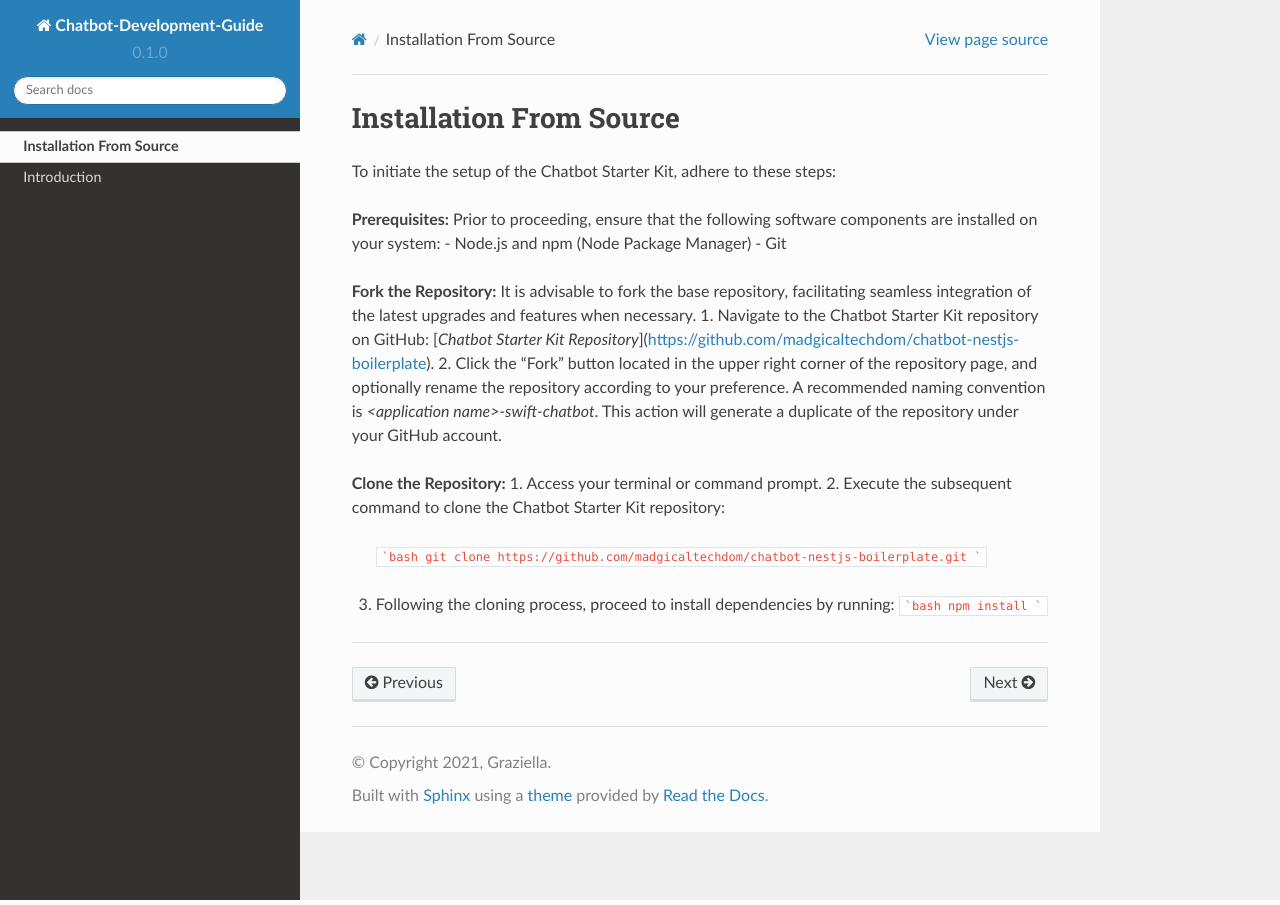
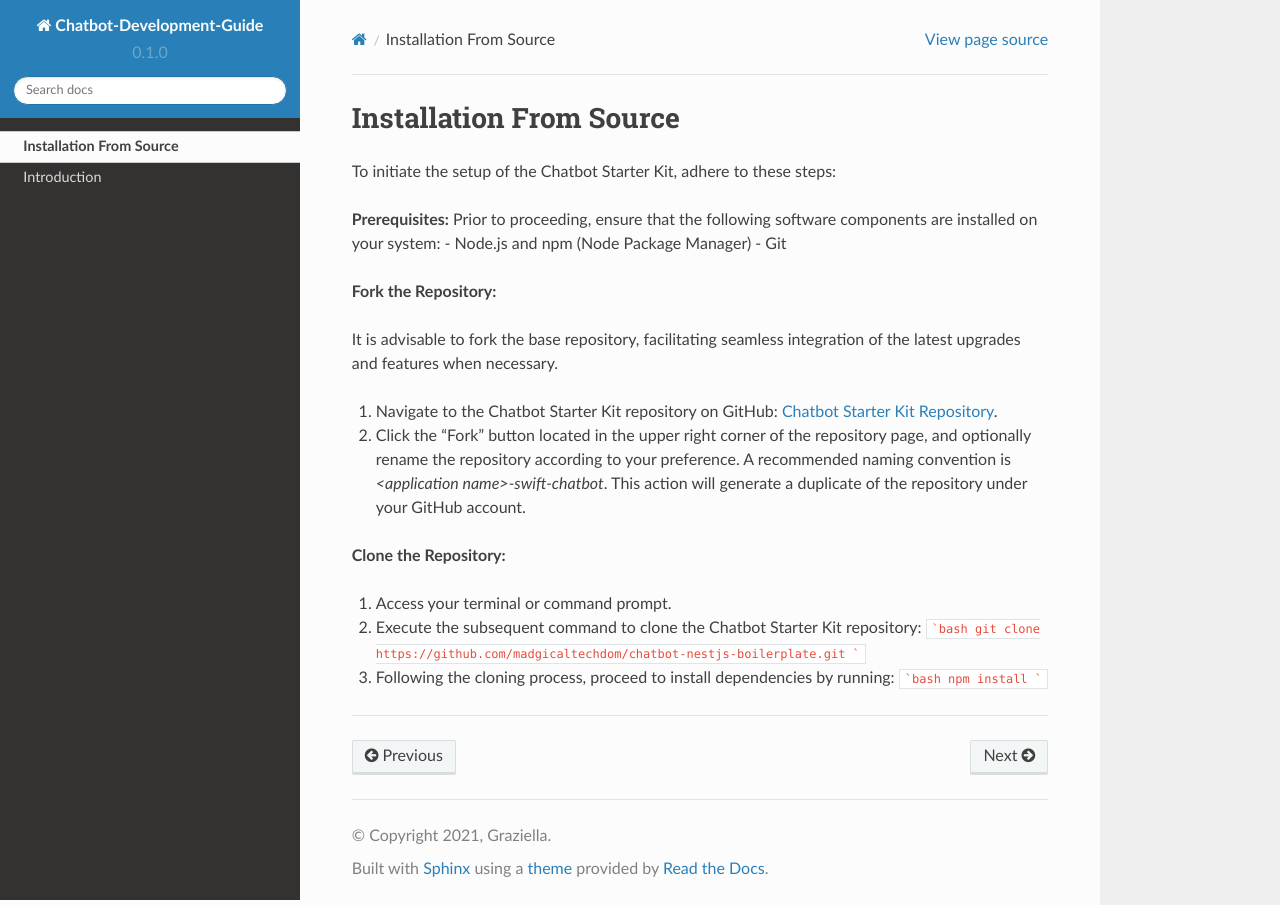
Before and after one commit to Priyanka-sharma181/Chatbot-Development-Guide, a Sphinx documentation site: the page built from docs/source/installation.rst, in a window 1280 px wide. Built offline with Sphinx 7.4.7 and the Read the Docs theme 2.0.0, drawn with Linux system fonts in a browser that asks for light colours.

Commit message:
getting started

````diff
--- a/docs/source/installation.rst
+++ b/docs/source/installation.rst
@@ -9,11 +9,14 @@ Prior to proceeding, ensure that the following software components are installed
 - Git
 
 **Fork the Repository:**
+
 It is advisable to fork the base repository, facilitating seamless integration of the latest upgrades and features when necessary.
-1. Navigate to the Chatbot Starter Kit repository on GitHub: [`Chatbot Starter Kit Repository`](https://github.com/madgicaltechdom/chatbot-nestjs-boilerplate).
+
+1. Navigate to the Chatbot Starter Kit repository on GitHub: `Chatbot Starter Kit Repository <https://github.com/madgicaltechdom/chatbot-nestjs-boilerplate>`_.
 2. Click the "Fork" button located in the upper right corner of the repository page, and optionally rename the repository according to your preference. A recommended naming convention is `<application name>-swift-chatbot`. This action will generate a duplicate of the repository under your GitHub account.
 
 **Clone the Repository:**
+
 1. Access your terminal or command prompt.
 2. Execute the subsequent command to clone the Chatbot Starter Kit repository:
    ```bash
````
